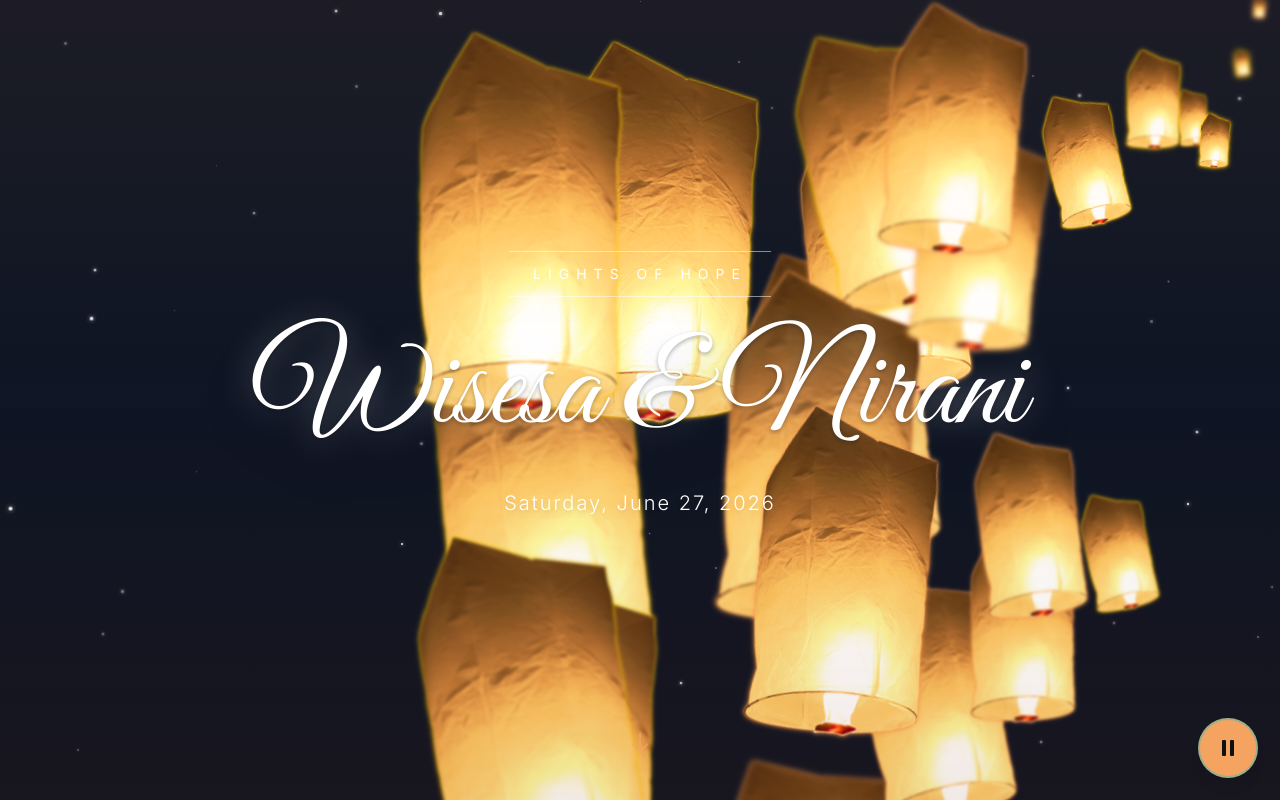
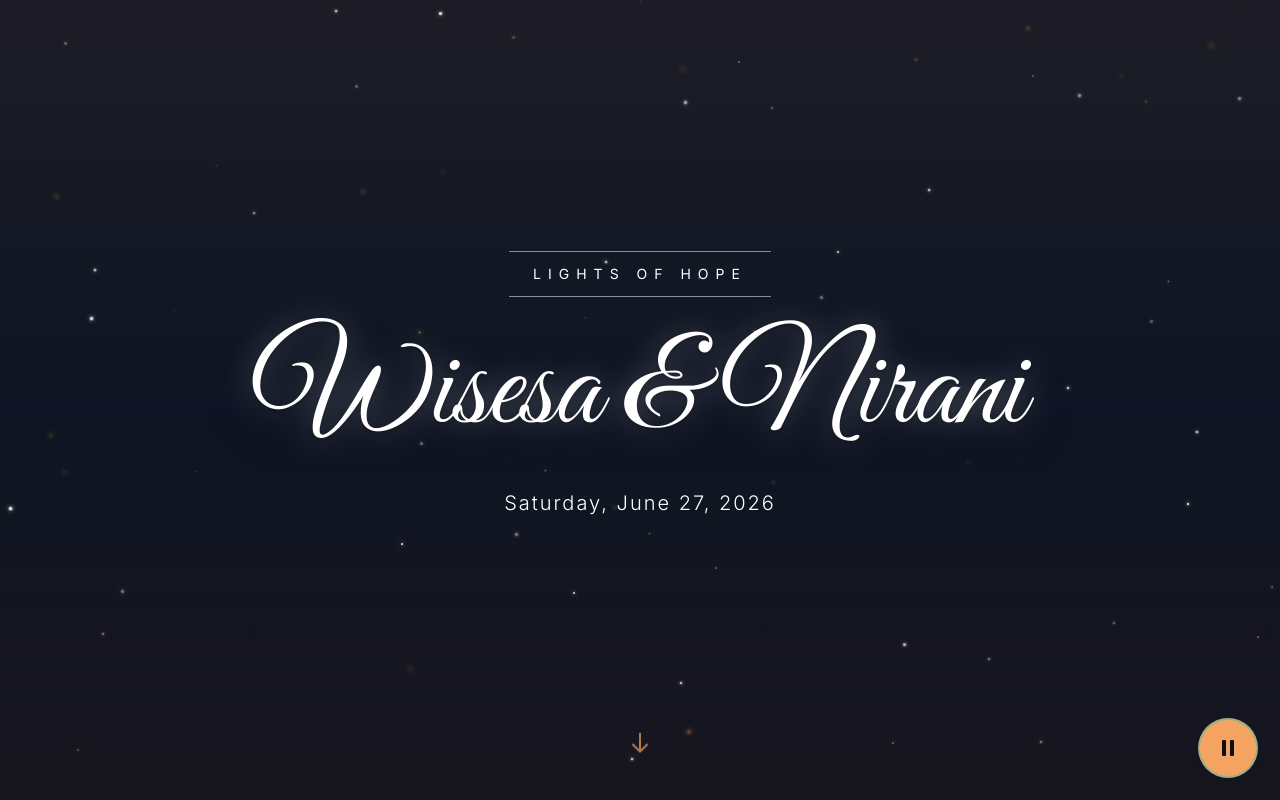
Before and after one commit to IgnatiusWisesa/digital-wedding-invitation-1, a React (Vite) app in the folder apps/web/: page / in a window 1280 px wide. Shown: the top 800 px of the page. Built offline with nearby package versions, Linux system fonts and the light colour scheme; no server answers.

Commit message:
fix: Use pixel-based width (3-6px) instead of fontSize for accurate lantern sizing

```diff
--- a/apps/web/src/components/Lanterns.tsx
+++ b/apps/web/src/components/Lanterns.tsx
@@ -30,7 +30,7 @@ export const Lanterns = () => {
           className="lantern"
           style={{
             left: `${lantern.left}%`,
-            fontSize: `${lantern.size * 2}rem`,
+            width: `${lantern.size * 60}px`, // 3-6px width (very small)
             animationDuration: `${lantern.duration}s`,
             animationDelay: `${lantern.delay}s`,
             '--sway': `${lantern.sway}px`,
```
